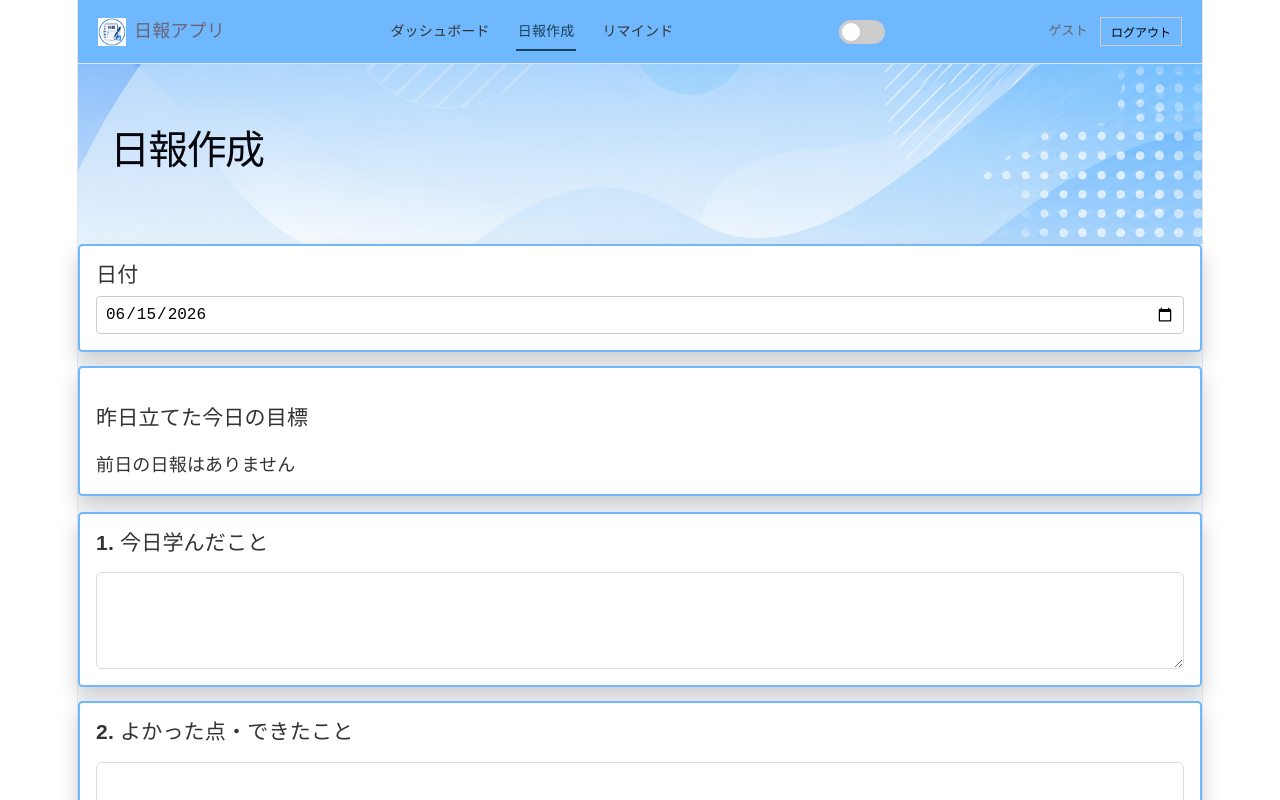
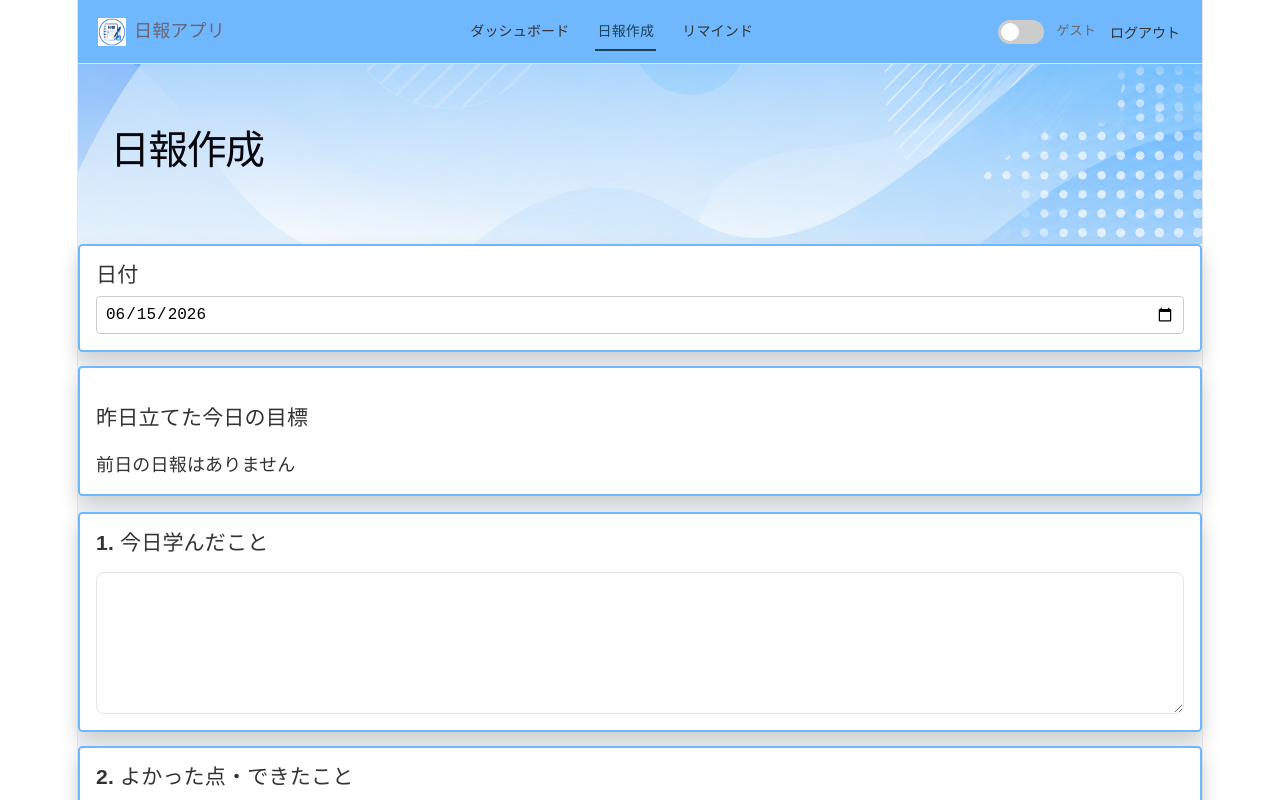
Before and after one commit to tokoMatsubara/Nippo_group7, a React app in the folder frontend/: page /create-report in a window 1280 px wide. Shown: the top 800 px of the page. Built offline with nearby package versions, Linux system fonts and the light colour scheme; no server answers; the HTML template or start-up script is replaced by a standard one.

Commit message:
ヘッダーの微修正と入力欄のUI修正

```diff
--- a/frontend/src/components/Header.jsx
+++ b/frontend/src/components/Header.jsx
@@ -63,12 +63,15 @@ export default function Header() {
                 {/* 必要ならボタン遷移にする */}
                 {/* <NavLink to="/daily-list/2026-01-01/2026-01-31">一覧</NavLink> */}
             </nav>
-            <ThemeToggle />
+
 
             <div className="headerRight">
+                <ThemeToggle />
                 <span className="userName">
                     {userName || "ゲスト"}
                 </span>
+
+
 
                 <button className="logoutBtn" onClick={handleLogout}>
                     ログアウト
--- a/frontend/src/styles/CreateReport.css
+++ b/frontend/src/styles/CreateReport.css
@@ -27,18 +27,27 @@
 .section-card textarea {
     width: 100%;
     margin-top: 8px;
+
     padding: 10px;
+    font-size: 15px;
+    line-height: 1.6;
+
+    color: var(--text-h);
+    background: #fff;
+
+    border: 1px solid var(--border);
+    border-radius: 8px;
+
     resize: vertical;
-    border-radius: 6px;
-    border: 1px solid #ddd;
+
+    transition: border 0.2s, box-shadow 0.2s;
 }
 
-/* select（最低限UI） */
-.select-box {
-    margin-top: 8px;
-    padding: 8px;
-    border-radius: 6px;
-    border: 1px solid #ddd;
+/* フォーカス時（重要） */
+.section-card textarea:focus {
+    outline: none;
+    border-color: var(--primary1);
+    box-shadow: 0 0 0 3px rgba(37, 99, 235, 0.15);
 }
 
 /* 送信エリア */
--- a/frontend/src/styles/Header.css
+++ b/frontend/src/styles/Header.css
@@ -100,18 +100,38 @@
 
 /* ボタン */
 .logoutBtn {
-    border: 1px solid #ccc;
-    background: var(--primary2);
-    padding: 5px 10px;
-    font-size: 12px;
+    position: relative;
+    background: none;
+    border: none;
+    padding: 6px 2px;
+
+    font-size: 14px;
+    color: #333;
 
     cursor: pointer;
-    transition: all 0.2s ease;
+    transition: all 0.25s ease;
 }
 
 .logoutBtn:hover {
-    background: #f5f5f5;
-    border-color: #999;
+    color: var(--primary1);
+    transform: translateY(-2px);
+}
+
+.logoutBtn::after {
+    content: "";
+    position: absolute;
+    left: 0;
+    bottom: 0;
+
+    width: 0%;
+    height: 2px;
+    background: var(--primary1);
+
+    transition: width 0.3s ease;
+}
+
+.logoutBtn:hover::after {
+    width: 100%;
 }
 
 .navItemWithBadge {
--- a/frontend/src/styles/common.css
+++ b/frontend/src/styles/common.css
@@ -20,7 +20,7 @@
 /* 共通ボタン（青統一） */
 .primaryButton {
     padding: 10px 14px;
-    background: #2563eb;
+    background: var(--primary2);
     color: white;
     border: 2px solid #111;
     border-radius: 6px;
@@ -31,7 +31,7 @@
 }
 
 .primaryButton:hover {
-    background: #1d4ed8;
+    background: var(--primary1);
     box-shadow: 0 0 0 #111;
     outline: 0;
 }
```
